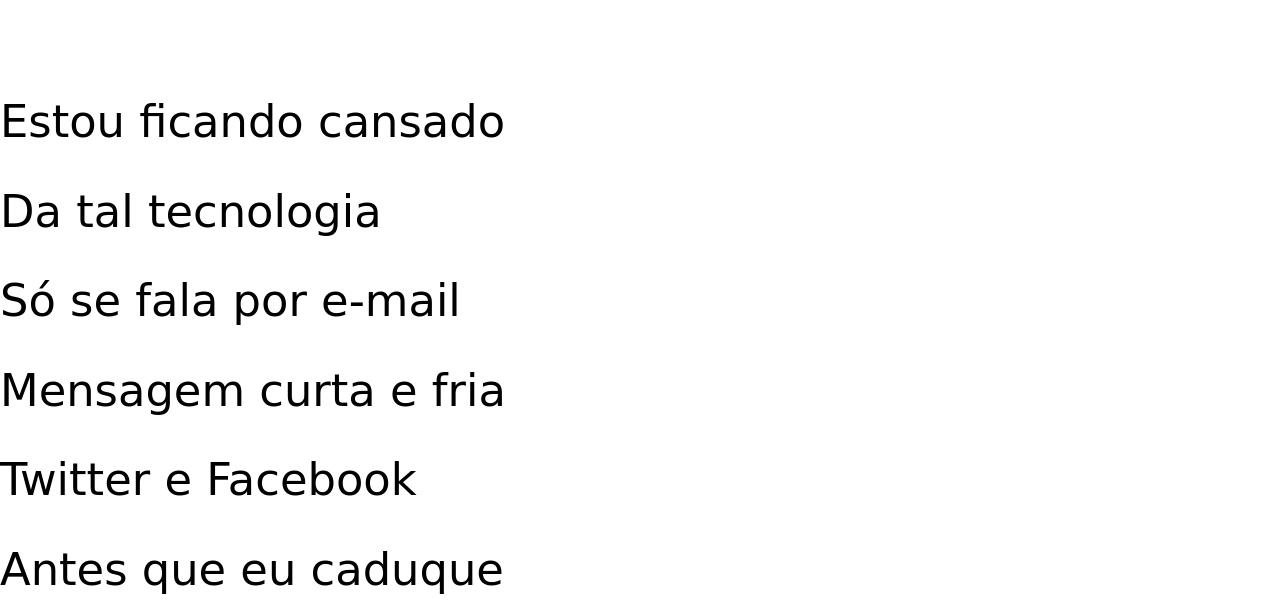
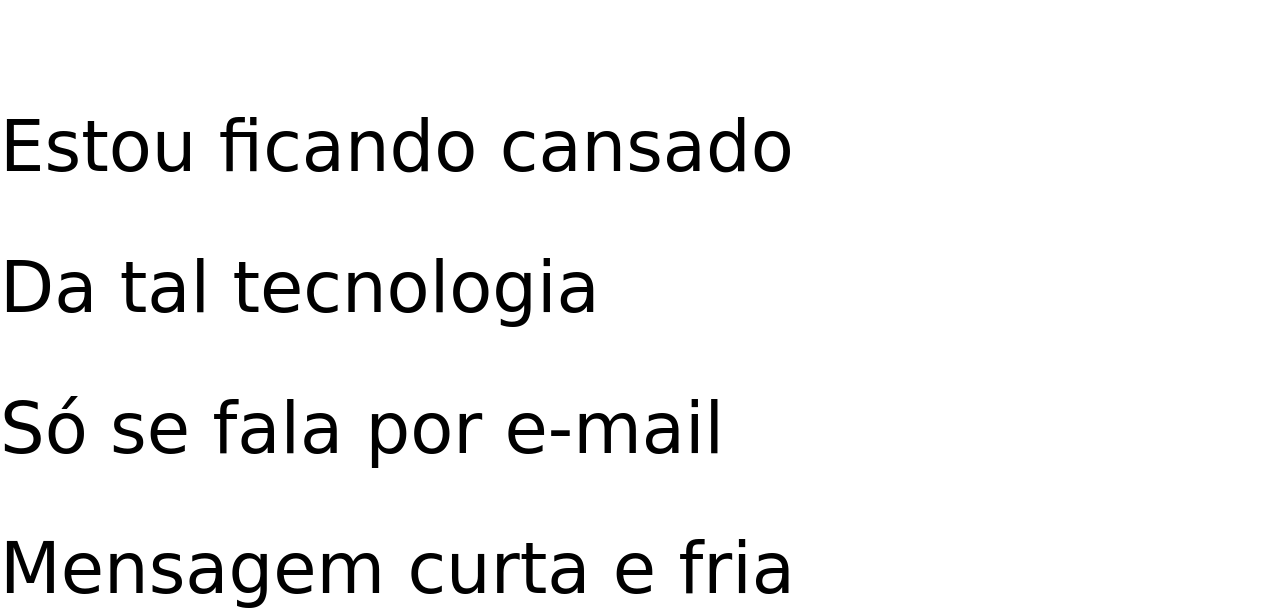
Before and after one commit to MarceloSobota/Projeto-Cordel, a plain HTML site: page index.html in a window 1280 px wide. Shown: the part 226-836 px from the top of the page. Drawn offline with Linux system fonts and the light colour scheme.

Commit message:
Update style.css

```diff
--- a/estilo/style.css
+++ b/estilo/style.css
@@ -63,7 +63,7 @@ section {
     padding-bottom: 10vh;
     line-height: 2em;
     font-family: var(--fonte3);
-    font-size: 3.5vw;
+    font-size: 5.5vw;
 }
 
 section > p {
```
